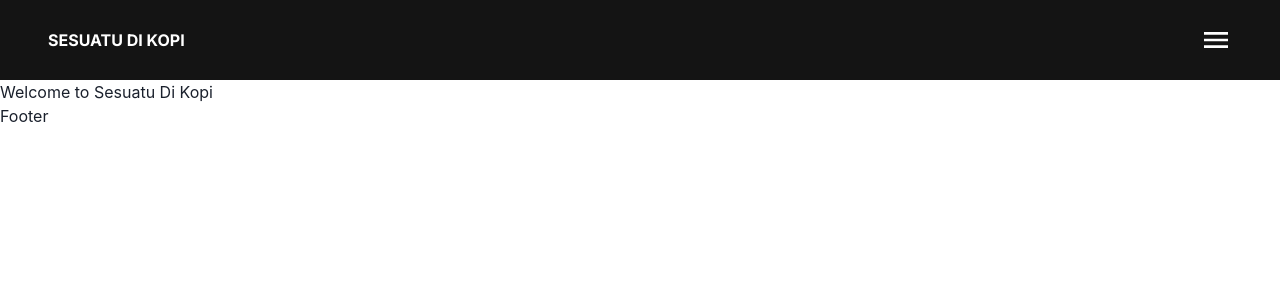
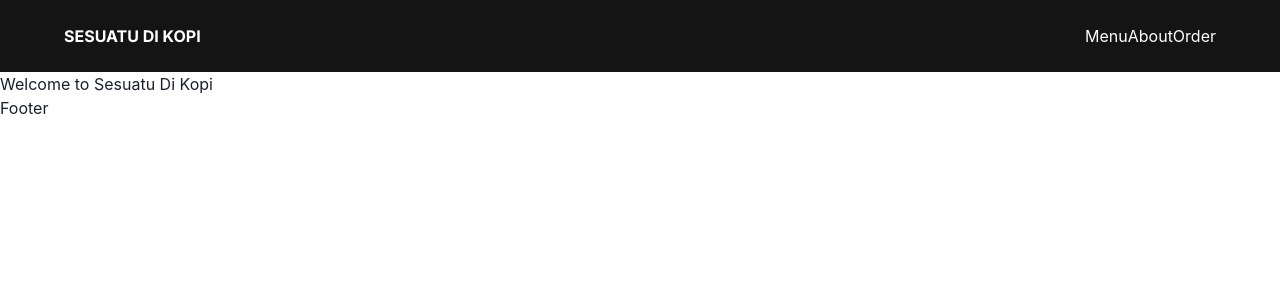
Before and after one commit to theodevoid/sdk-website, a Next.js app: page / in a window 1280 px wide. Shown: the top 300 px of the page. Built offline with nearby package versions, Linux system fonts and the light colour scheme.

Commit message:
ui: finished header ui

```diff
--- a/src/layout/Header.jsx
+++ b/src/layout/Header.jsx
@@ -1,12 +1,25 @@
-import { Box, IconButton, Icon, Flex, Text } from "@chakra-ui/react"
+import {
+  Box,
+  IconButton,
+  Icon,
+  Flex,
+  Text,
+  HStack,
+  Link,
+} from "@chakra-ui/react"
 import { IoMdMenu } from "react-icons/io"
+
+// Links
+// - Menu
+// - About
+// - Order
 
 const Header = () => {
   return (
     <Flex
       padding={{
         base: "24px 16px",
-        lg: "24px 48px",
+        lg: "24px 64px",
       }}
       backgroundColor="blackAlpha.900"
       alignItems="center"
@@ -28,7 +41,19 @@ const Header = () => {
         focusable
         boxSize="8"
         as={IoMdMenu}
+        display={{
+          lg: "none",
+        }}
       />
+      <HStack
+        display={{ base: "none", lg: "initial" }}
+        color="white"
+        spacing={10}
+      >
+        <Link>Menu</Link>
+        <Link>About</Link>
+        <Link>Order</Link>
+      </HStack>
     </Flex>
   )
 }
```
